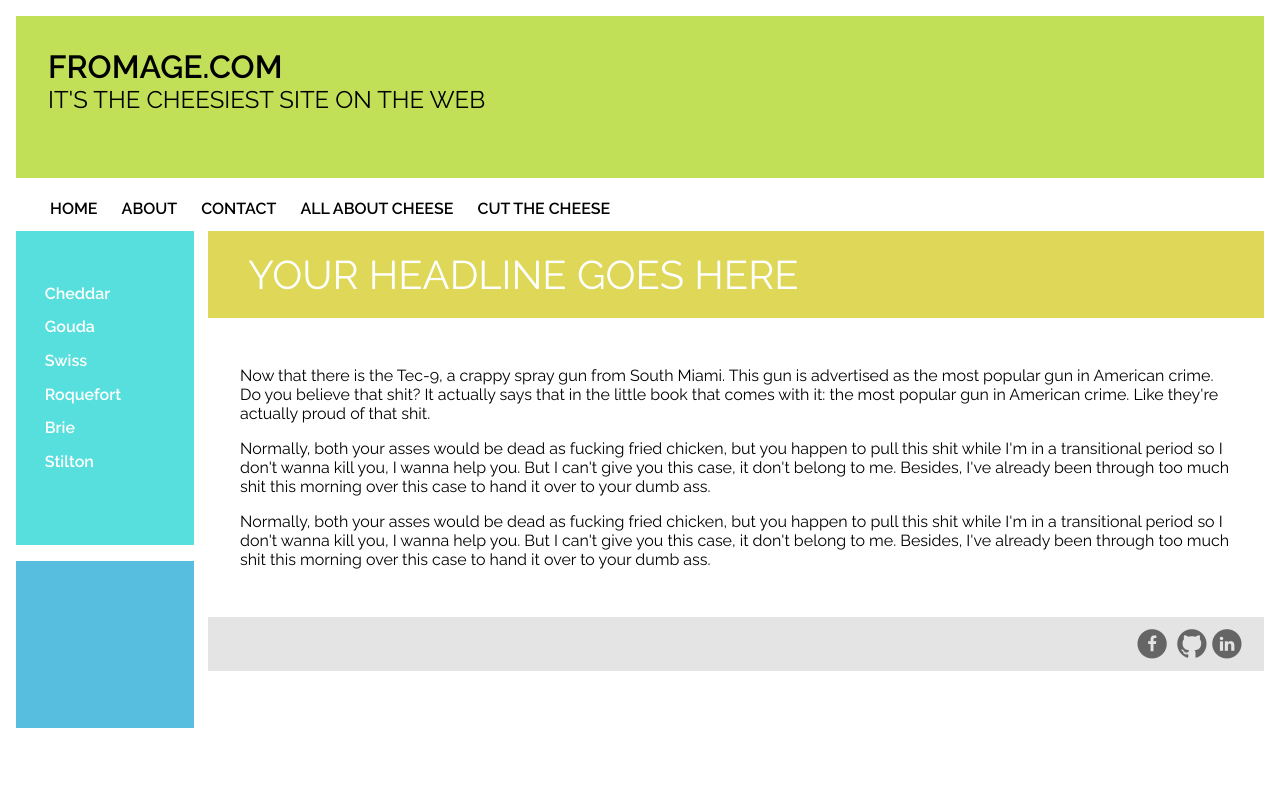
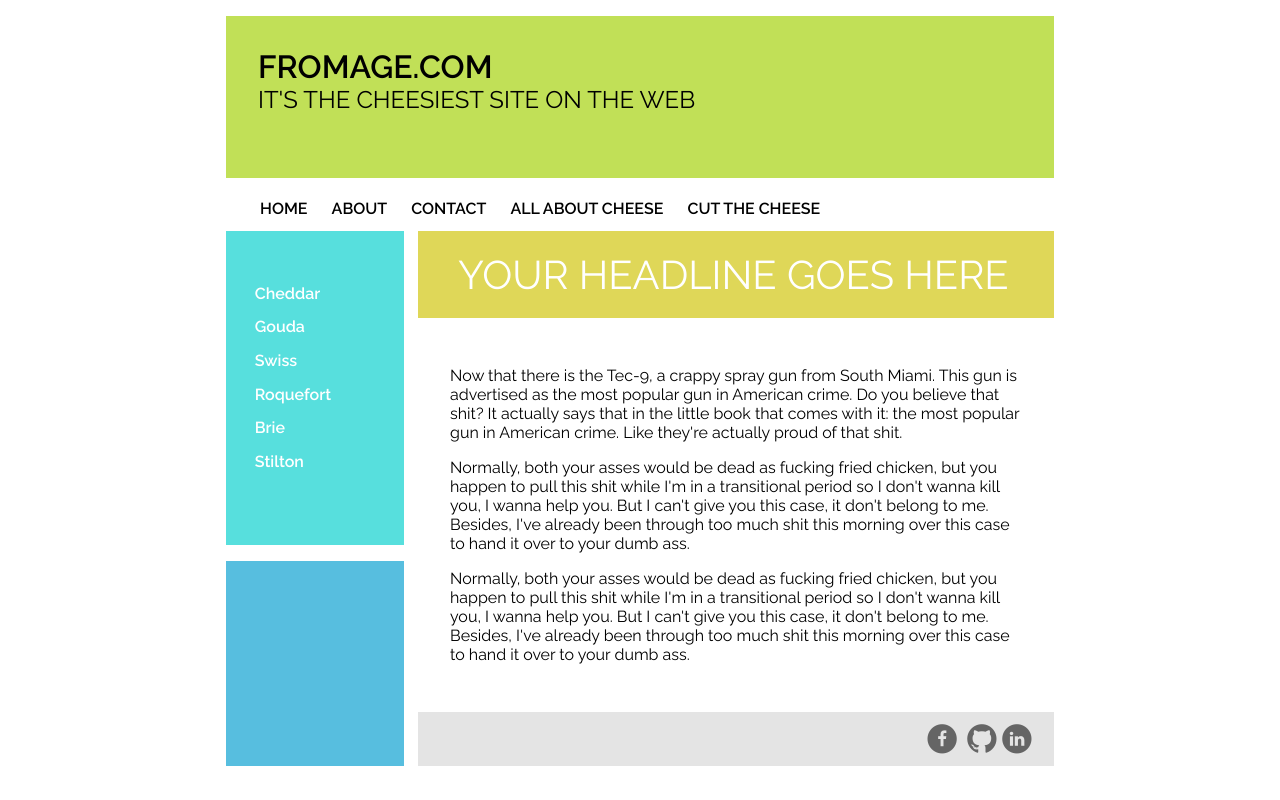
Before and after one commit to zealott/hw5-mockup, a plain HTML site: page index.html in a window 1280 px wide. Drawn offline with Linux system fonts and the light colour scheme.

Commit message:
Fixed body width and centering

```diff
--- a/styles/stylesheet.css
+++ b/styles/stylesheet.css
@@ -12,6 +12,12 @@ a
 {
 	color: inherit;
 	text-decoration: none;
+}
+
+body
+{
+	width: 860px;
+	margin: auto;
 }
 
 /***************** HEADER *************/
@@ -110,7 +116,7 @@ article
 
 .filler
 {
-	height: 10.45em;
+	height: 12.85em;
 	background-color: #57BEDF;
 }
 
```
